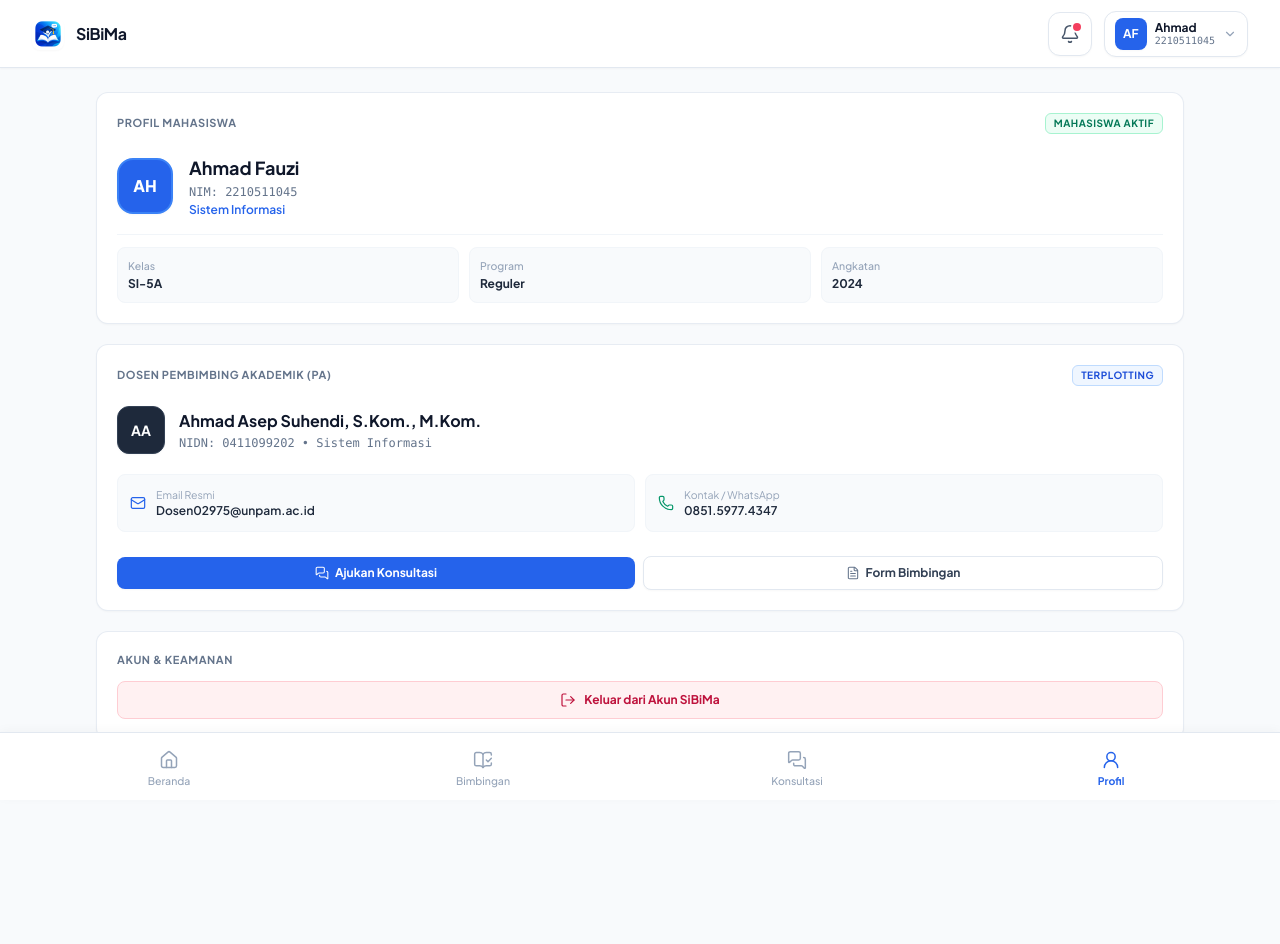
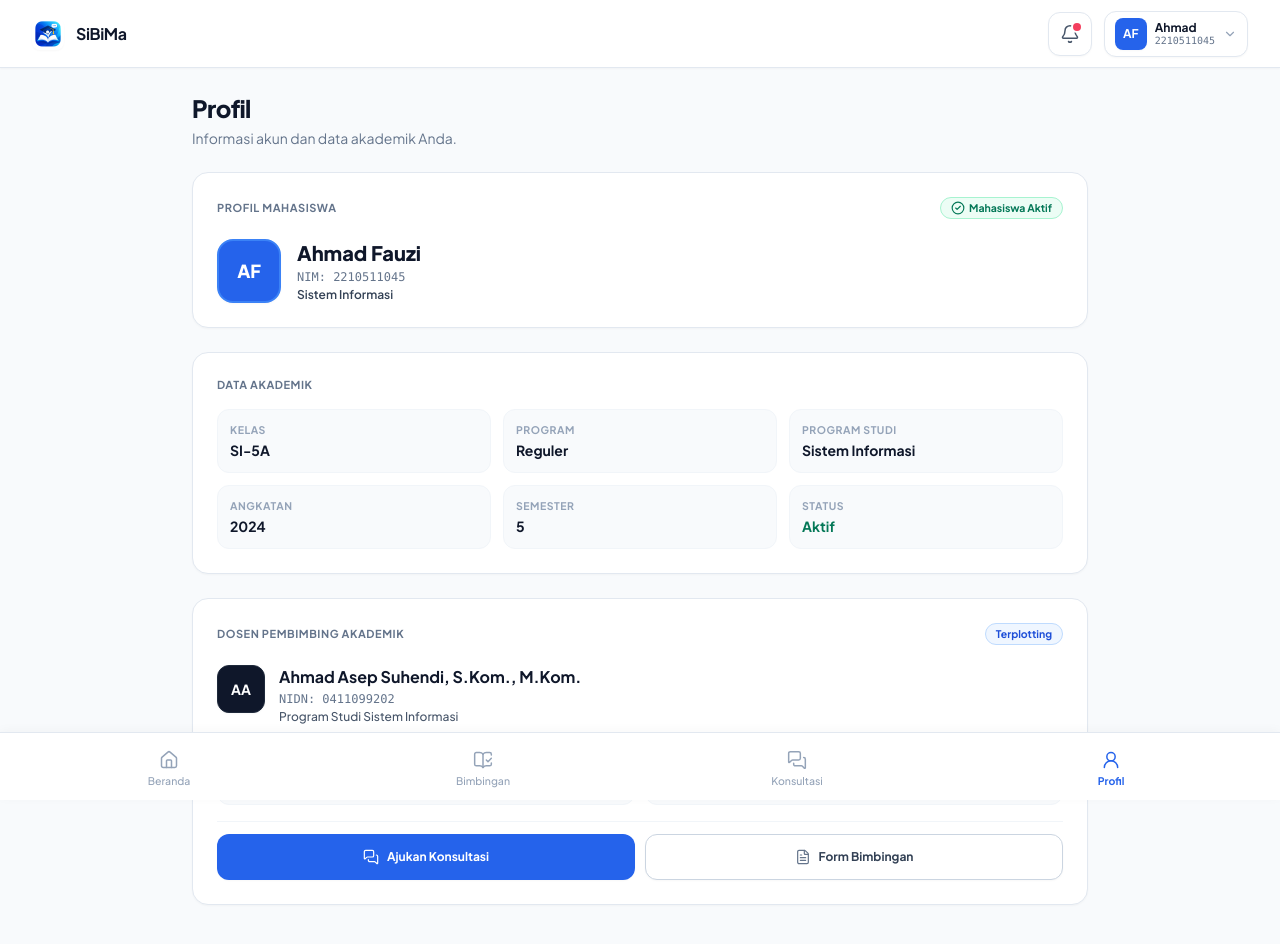
Before and after one commit to Bogaaing/sibimak, a React (Vite) app: page /mahasiswa/profil in a window 1280 px wide. Shown: the top 944 px of the page. Before the commit the page ends 852 px from the top, so only its background shows below. Built offline with nearby package versions, Linux system fonts and the light colour scheme; no server answers.

Commit message:
feat(mahasiswa): redesign Mahasiswa Profil page with compact academic grid, lecturer contacts, and clean action buttons

```diff
--- a/src/features/mahasiswa/pages/InfoDosenPA.tsx
+++ b/src/features/mahasiswa/pages/InfoDosenPA.tsx
@@ -1,183 +1,234 @@
-import React, { useState } from 'react';
+import React, { useMemo } from 'react';
 import { useAuth } from '../../../hooks/useAuth';
-import { useNavigate, Link } from 'react-router-dom';
+import { Link } from 'react-router-dom';
 import { store } from '../../../lib/store';
 import {
   UserRound,
   Mail,
   Phone,
-  School,
-  CalendarDays,
   FileText,
   MessagesSquare,
-  LogOut,
-  ShieldCheck,
-  GraduationCap
+  GraduationCap,
+  CheckCircle2
 } from 'lucide-react';
 import { getLecturerFullName } from '../../../lib/utils';
-import { Badge } from '../../../components/ui/Badge';
-import { Button } from '../../../components/ui/Button';
-import { ConfirmationDialog } from '../../../components/feedback/ConfirmationDialog';
+import { EmptyState } from '../../../components/feedback/EmptyState';
 
 export const InfoDosenPA: React.FC = () => {
-  const { user, logout } = useAuth();
-  const navigate = useNavigate();
+  const { user } = useAuth();
   const studentId = user?.id;
 
-  const [isLogoutDialogOpen, setIsLogoutDialogOpen] = useState(false);
+  const currentStudent = useMemo(() => {
+    return store.getStudents().find((s) => s.id === studentId);
+  }, [studentId]);
 
-  const currentStudent = store.getStudents().find(s => s.id === studentId);
   const myClassId = currentStudent?.class_id;
+  const myClass = useMemo(() => {
+    if (!myClassId) return currentStudent?.class;
+    return store.getClasses().find((c) => c.id === myClassId) || currentStudent?.class;
+  }, [myClassId, currentStudent]);
 
-  const assignment = store.getAssignments().find(a => a.class_id === myClassId);
-  const lecturer = assignment?.lecturer;
+  const assignment = useMemo(() => {
+    if (!myClassId) return undefined;
+    return store.getAssignments().find((a) => a.class_id === myClassId && a.is_active);
+  }, [myClassId]);
 
-  const handleLogoutConfirm = async () => {
-    await logout();
-    navigate('/login');
-  };
+  const lecturer = useMemo(() => {
+    if (assignment?.lecturer) return assignment.lecturer;
+    if (assignment?.lecturer_id) {
+      return store.getLecturers().find((l) => l.id === assignment.lecturer_id);
+    }
+    return undefined;
+  }, [assignment]);
+
+  // Initials helper
+  const studentInitials = useMemo(() => {
+    if (!user?.full_name) return 'AF';
+    const parts = user.full_name.trim().split(/\s+/);
+    if (parts.length >= 2) return `${parts[0][0]}${parts[1][0]}`.toUpperCase();
+    return user.full_name.slice(0, 2).toUpperCase();
+  }, [user]);
+
+  const lecturerInitials = useMemo(() => {
+    const name = lecturer?.profile?.full_name || 'Ahmad Asep Suhendi';
+    const parts = name.trim().split(/\s+/);
+    if (parts.length >= 2) return `${parts[0][0]}${parts[1][0]}`.toUpperCase();
+    return name.slice(0, 2).toUpperCase();
+  }, [lecturer]);
+
+  // Semester helper
+  const semesterNumber = useMemo(() => {
+    if (myClass?.name) {
+      const match = myClass.name.match(/\d+/);
+      if (match) return match[0];
+    }
+    return '5';
+  }, [myClass]);
 
   return (
-    <div className="space-y-5 pb-6">
-      {/* 1. STUDENT IDENTITY OVERVIEW CARD */}
-      <div className="bg-white rounded-xl border border-slate-200/80 shadow-2xs p-5 space-y-4">
+    <div className="space-y-5 sm:space-y-6 pb-6 max-w-4xl mx-auto">
+      {/* 1. PAGE HEADER */}
+      <div className="space-y-1">
+        <h1 className="text-xl sm:text-2xl font-extrabold text-slate-900 tracking-tight">
+          Profil
+        </h1>
+        <p className="text-xs sm:text-sm text-slate-500">
+          Informasi akun dan data akademik Anda.
+        </p>
+      </div>
+
+      {/* 2. PROFIL MAHASISWA (IDENTITAS UTAMA) */}
+      <div className="bg-white rounded-2xl border border-slate-200 shadow-2xs p-5 sm:p-6 space-y-4">
         <div className="flex items-center justify-between">
           <span className="text-[11px] font-bold text-slate-500 uppercase tracking-wider">
             Profil Mahasiswa
           </span>
-          <Badge variant="success" size="sm">
+          <span className="px-2.5 py-0.5 rounded-full text-[10.5px] font-bold bg-emerald-50 text-emerald-700 border border-emerald-200 flex items-center gap-1">
+            <CheckCircle2 className="w-3.5 h-3.5" />
             Mahasiswa Aktif
-          </Badge>
+          </span>
         </div>
 
         <div className="flex items-center gap-4 pt-1">
-          <div className="w-14 h-14 rounded-2xl bg-blue-600 border-2 border-blue-500 flex items-center justify-center text-white font-extrabold text-base shadow-2xs flex-shrink-0">
-            {user?.full_name ? user.full_name.slice(0, 2).toUpperCase() : 'AF'}
+          <div className="w-16 h-16 rounded-2xl bg-blue-600 border-2 border-blue-500 flex items-center justify-center text-white font-extrabold text-lg shadow-2xs flex-shrink-0">
+            {studentInitials}
           </div>
           <div className="min-w-0 flex-1">
-            <h2 className="text-base sm:text-lg font-bold text-slate-900 truncate leading-tight">
+            <h2 className="text-lg sm:text-xl font-extrabold text-slate-900 truncate leading-snug">
               {user?.full_name || 'Ahmad Fauzi'}
             </h2>
             <p className="text-xs text-slate-500 font-mono mt-0.5">
-              NIM: {currentStudent?.nim || '2210114001'}
+              NIM: {currentStudent?.nim || '2210511045'}
             </p>
-            <p className="text-xs text-blue-600 font-semibold mt-0.5">
-              {currentStudent?.class?.study_program || 'S1 Sistem Informasi'}
+            <p className="text-xs text-slate-700 font-semibold mt-0.5">
+              {myClass?.study_program || 'Sistem Informasi'}
             </p>
-          </div>
-        </div>
-
-        <div className="grid grid-cols-2 sm:grid-cols-3 gap-2.5 pt-3 border-t border-slate-100 text-xs">
-          <div className="p-2.5 rounded-lg bg-slate-50 border border-slate-100">
-            <span className="text-[10.5px] font-medium text-slate-400 block">Kelas</span>
-            <span className="font-bold text-slate-800 text-xs mt-0.5 block">{currentStudent?.class?.name || 'SI-5A'}</span>
-          </div>
-          <div className="p-2.5 rounded-lg bg-slate-50 border border-slate-100">
-            <span className="text-[10.5px] font-medium text-slate-400 block">Program</span>
-            <span className="font-bold text-slate-800 text-xs mt-0.5 block">{currentStudent?.program_type || 'Reguler'}</span>
-          </div>
-          <div className="p-2.5 rounded-lg bg-slate-50 border border-slate-100 col-span-2 sm:col-span-1">
-            <span className="text-[10.5px] font-medium text-slate-400 block">Angkatan</span>
-            <span className="font-bold text-slate-800 text-xs mt-0.5 block">{currentStudent?.entry_year || '2024'}</span>
           </div>
         </div>
       </div>
 
-      {/* 2. DOSEN PA INFORMATION CARD */}
-      <div className="bg-white rounded-xl border border-slate-200/80 shadow-2xs p-5 space-y-4">
+      {/* 3. DATA AKADEMIK (COMPACT GRID) */}
+      <div className="bg-white rounded-2xl border border-slate-200 shadow-2xs p-5 sm:p-6 space-y-4">
+        <span className="text-[11px] font-bold text-slate-500 uppercase tracking-wider block">
+          Data Akademik
+        </span>
+
+        <div className="grid grid-cols-2 sm:grid-cols-3 gap-3 text-xs">
+          <div className="p-3 rounded-xl bg-slate-50 border border-slate-100">
+            <span className="text-[10.5px] font-bold text-slate-400 uppercase tracking-wider block">Kelas</span>
+            <span className="font-bold text-slate-900 text-sm mt-0.5 block">{myClass?.name || 'SI-5A'}</span>
+          </div>
+
+          <div className="p-3 rounded-xl bg-slate-50 border border-slate-100">
+            <span className="text-[10.5px] font-bold text-slate-400 uppercase tracking-wider block">Program</span>
+            <span className="font-bold text-slate-900 text-sm mt-0.5 block">{currentStudent?.program_type || 'Reguler'}</span>
+          </div>
+
+          <div className="p-3 rounded-xl bg-slate-50 border border-slate-100 col-span-2 sm:col-span-1">
+            <span className="text-[10.5px] font-bold text-slate-400 uppercase tracking-wider block">Program Studi</span>
+            <span className="font-bold text-slate-900 text-sm mt-0.5 block truncate">{myClass?.study_program || 'Sistem Informasi'}</span>
+          </div>
+
+          <div className="p-3 rounded-xl bg-slate-50 border border-slate-100">
+            <span className="text-[10.5px] font-bold text-slate-400 uppercase tracking-wider block">Angkatan</span>
+            <span className="font-bold text-slate-900 text-sm mt-0.5 block">{currentStudent?.entry_year || '2024'}</span>
+          </div>
+
+          <div className="p-3 rounded-xl bg-slate-50 border border-slate-100">
+            <span className="text-[10.5px] font-bold text-slate-400 uppercase tracking-wider block">Semester</span>
+            <span className="font-bold text-slate-900 text-sm mt-0.5 block">{semesterNumber}</span>
+          </div>
+
+          <div className="p-3 rounded-xl bg-slate-50 border border-slate-100 col-span-2 sm:col-span-1">
+            <span className="text-[10.5px] font-bold text-slate-400 uppercase tracking-wider block">Status</span>
+            <span className="font-bold text-emerald-700 text-sm mt-0.5 block">Aktif</span>
+          </div>
+        </div>
+      </div>
+
+      {/* 4. DOSEN PEMBIMBING AKADEMIK & KONTAK */}
+      <div className="bg-white rounded-2xl border border-slate-200 shadow-2xs p-5 sm:p-6 space-y-4">
         <div className="flex items-center justify-between">
           <span className="text-[11px] font-bold text-slate-500 uppercase tracking-wider">
-            Dosen Pembimbing Akademik (PA)
+            Dosen Pembimbing Akademik
           </span>
-          <Badge variant="default" size="sm">
+          <span className="px-2.5 py-0.5 rounded-full text-[10.5px] font-bold bg-blue-50 text-blue-700 border border-blue-200">
             Terplotting
-          </Badge>
+          </span>
         </div>
 
         {lecturer ? (
           <div className="space-y-4">
-            <div className="flex items-center gap-3.5 pt-1">
-              <div className="w-12 h-12 rounded-xl bg-slate-800 border border-slate-700 flex items-center justify-center text-white font-bold text-sm flex-shrink-0 shadow-2xs">
-                AA
+            {/* Lecturer Identity */}
+            <div className="flex items-start gap-3.5 pt-1">
+              <div className="w-12 h-12 rounded-xl bg-slate-900 border border-slate-800 flex items-center justify-center text-white font-bold text-sm flex-shrink-0 shadow-2xs">
+                {lecturerInitials}
               </div>
               <div className="min-w-0 flex-1">
-                <h3 className="text-sm sm:text-base font-bold text-slate-900 truncate leading-tight">
+                <h3 className="text-sm sm:text-base font-bold text-slate-900 leading-snug break-words">
                   {getLecturerFullName(lecturer)}
                 </h3>
                 <p className="text-xs text-slate-500 font-mono mt-0.5">
-                  NIDN: {lecturer.nidn} • {lecturer.department}
+                  NIDN: {lecturer.nidn || '0411099202'}
+                </p>
+                <p className="text-xs text-slate-600 font-medium mt-0.5">
+                  Program Studi {lecturer.department || 'Sistem Informasi'}
                 </p>
               </div>
             </div>
 
+            {/* Combined Contacts (Email & WhatsApp) */}
             <div className="grid grid-cols-1 sm:grid-cols-2 gap-2.5 pt-1 text-xs">
-              <div className="p-3 rounded-lg bg-slate-50 border border-slate-100 flex items-center gap-2.5">
-                <Mail className="w-4 h-4 text-blue-600 flex-shrink-0 stroke-[1.8]" />
+              <div className="p-3 rounded-xl bg-slate-50 border border-slate-100 flex items-center gap-3">
+                <div className="w-8 h-8 rounded-lg bg-blue-50 flex items-center justify-center text-blue-600 flex-shrink-0">
+                  <Mail className="w-4 h-4 stroke-[1.8]" />
+                </div>
                 <div className="min-w-0">
-                  <span className="text-[10.5px] text-slate-400 block">Email Resmi</span>
-                  <span className="font-semibold text-slate-800 truncate block">{lecturer.profile?.email || 'ahmad.asep@unpam.ac.id'}</span>
+                  <span className="text-[10.5px] font-bold text-slate-400 uppercase tracking-wider block">Email Resmi</span>
+                  <span className="font-semibold text-slate-800 truncate block mt-0.5">
+                    {lecturer.profile?.email || 'Dosen02975@unpam.ac.id'}
+                  </span>
                 </div>
               </div>
 
-              <div className="p-3 rounded-lg bg-slate-50 border border-slate-100 flex items-center gap-2.5">
-                <Phone className="w-4 h-4 text-emerald-600 flex-shrink-0 stroke-[1.8]" />
+              <div className="p-3 rounded-xl bg-slate-50 border border-slate-100 flex items-center gap-3">
+                <div className="w-8 h-8 rounded-lg bg-emerald-50 flex items-center justify-center text-emerald-600 flex-shrink-0">
+                  <Phone className="w-4 h-4 stroke-[1.8]" />
+                </div>
                 <div className="min-w-0">
-                  <span className="text-[10.5px] text-slate-400 block">Kontak / WhatsApp</span>
-                  <span className="font-semibold text-slate-800 truncate block">{lecturer.profile?.phone_number || '0851.5977.4347'}</span>
+                  <span className="text-[10.5px] font-bold text-slate-400 uppercase tracking-wider block">WhatsApp</span>
+                  <span className="font-semibold text-slate-800 truncate block mt-0.5">
+                    {lecturer.profile?.phone_number || '0851.5977.4347'}
+                  </span>
                 </div>
               </div>
             </div>
 
-            <div className="flex items-center gap-2 pt-2">
+            {/* Action Buttons */}
+            <div className="grid grid-cols-1 sm:grid-cols-2 gap-2.5 pt-3 border-t border-slate-100">
               <Link
                 to="/mahasiswa/konsultasi"
-                className="flex-1 flex items-center justify-center gap-1.5 py-2 px-3 rounded-lg bg-blue-600 hover:bg-blue-700 text-white text-xs font-bold shadow-2xs transition-colors text-center"
+                className="flex items-center justify-center gap-2 py-3 px-4 rounded-xl bg-blue-600 hover:bg-blue-700 text-white text-xs font-bold shadow-2xs transition-colors text-center min-h-[46px]"
               >
-                <MessagesSquare className="w-3.5 h-3.5 stroke-[1.8]" />
+                <MessagesSquare className="w-4 h-4 stroke-[1.8]" />
                 <span>Ajukan Konsultasi</span>
               </Link>
               <Link
-                to="/report/formulir?studentId=usr-mhs-1"
-                className="flex-1 flex items-center justify-center gap-1.5 py-2 px-3 rounded-lg border border-slate-200 hover:border-slate-300 bg-white hover:bg-slate-50 text-xs font-bold text-slate-700 shadow-2xs transition-colors text-center"
+                to={`/report/formulir?studentId=${studentId || 'usr-mhs-1'}`}
+                className="flex items-center justify-center gap-2 py-3 px-4 rounded-xl border border-slate-300 hover:border-slate-400 bg-white hover:bg-slate-50 text-xs font-bold text-slate-700 shadow-2xs transition-colors text-center min-h-[46px]"
               >
-                <FileText className="w-3.5 h-3.5 text-slate-500 stroke-[1.8]" />
+                <FileText className="w-4 h-4 text-slate-500 stroke-[1.8]" />
                 <span>Form Bimbingan</span>
               </Link>
             </div>
           </div>
         ) : (
-          <div className="p-6 text-center text-xs text-slate-500 bg-slate-50 rounded-lg">
-            Dosen Pembimbing Akademik belum di-plotting untuk kelas Anda.
-          </div>
+          <EmptyState
+            title="Dosen Pembimbing Akademik"
+            description="Anda belum memiliki Dosen Pembimbing Akademik yang terplotting."
+          />
         )}
       </div>
-
-      {/* 3. LOGOUT ACTION SECTION */}
-      <div className="bg-white rounded-xl border border-slate-200/80 shadow-2xs p-5 space-y-3">
-        <span className="text-[11px] font-bold text-slate-500 uppercase tracking-wider block">
-          Akun & Keamanan
-        </span>
-
-        <button
-          onClick={() => setIsLogoutDialogOpen(true)}
-          className="w-full flex items-center justify-center gap-2 py-2.5 px-4 rounded-lg bg-rose-50 hover:bg-rose-100 border border-rose-200 text-rose-700 text-xs font-bold transition-colors select-none"
-        >
-          <LogOut className="w-4 h-4 stroke-[1.8]" />
-          <span>Keluar dari Akun SiBiMa</span>
-        </button>
-      </div>
-
-      {/* Confirmation Dialog for Logout */}
-      <ConfirmationDialog
-        isOpen={isLogoutDialogOpen}
-        onClose={() => setIsLogoutDialogOpen(false)}
-        onConfirm={handleLogoutConfirm}
-        title="Konfirmasi Keluar Akun"
-        message="Apakah Anda yakin ingin keluar dari sesi SiBiMa pada perangkat ini?"
-        confirmLabel="Ya, Keluar"
-        cancelLabel="Batal"
-        isDanger={true}
-      />
     </div>
   );
 };
```
